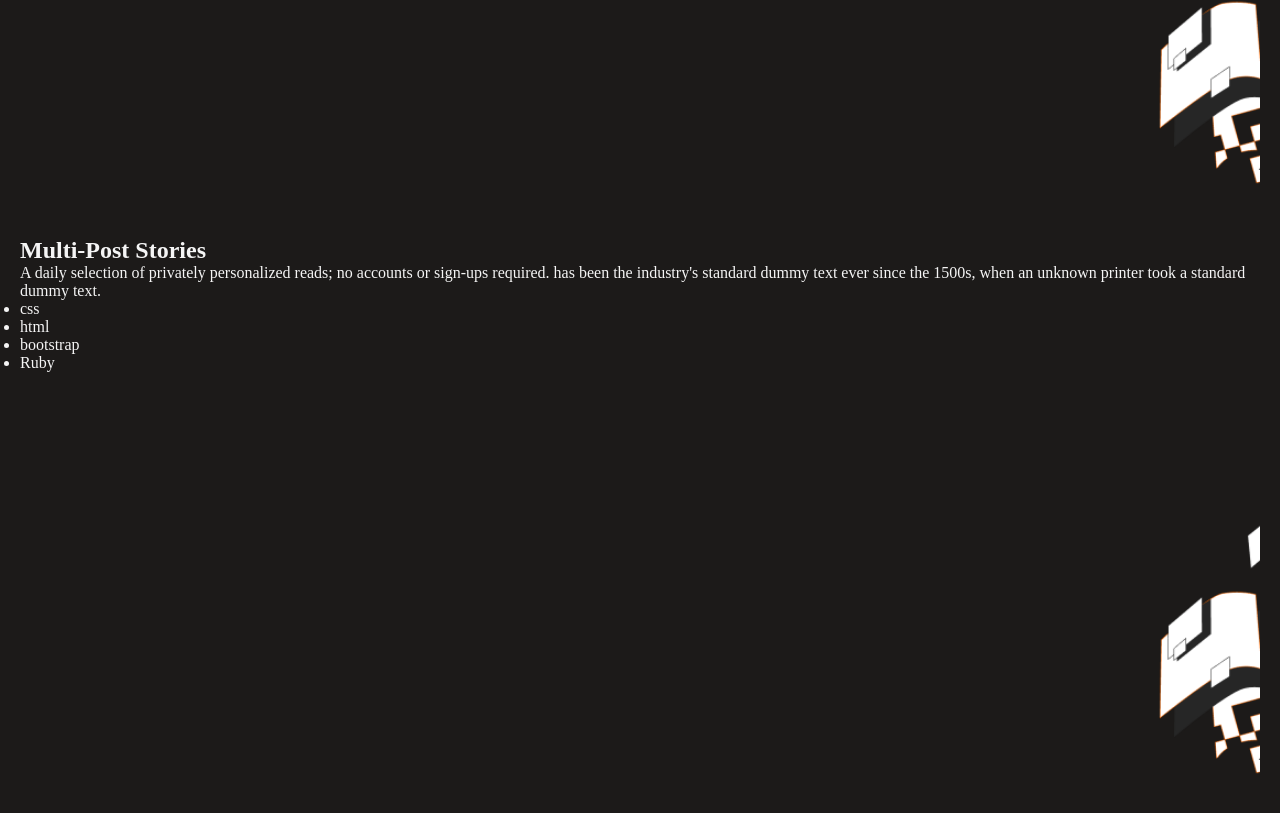
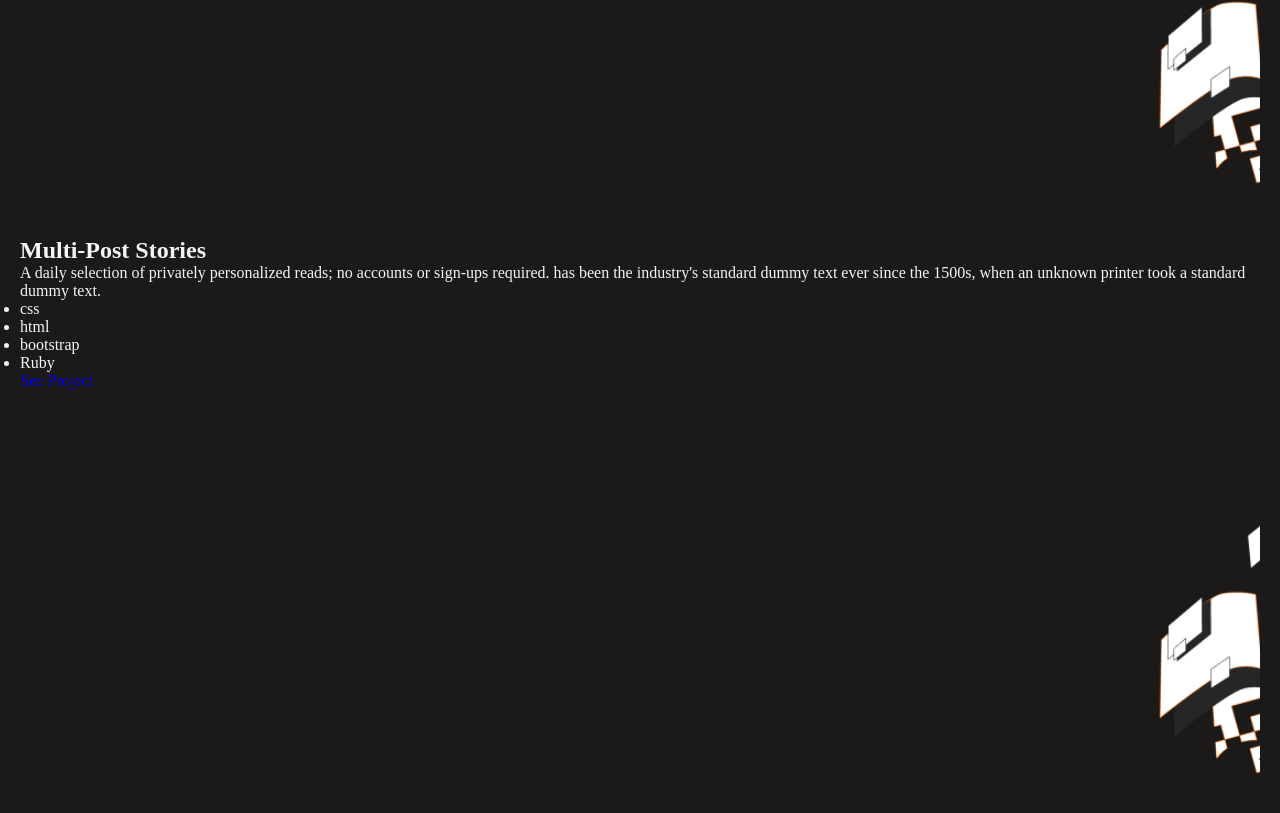
Before and after one commit to mansa-susa/Portfolio-setup_and_mobile_version_skeleton, a website: page index.html in a window 1280 px wide. Shown: the part 1057-1870 px from the top of the page. Drawn offline with Linux system fonts and the light colour scheme.

Commit message:
Add See Project link to index page

```diff
--- a/index.html
+++ b/index.html
@@ -49,6 +49,7 @@
         <li>bootstrap</li>
         <li>Ruby</li>
       </ul>
+      <a href="#" class="button">See Project</a>
     </section>
 </body>
 </html>
```
